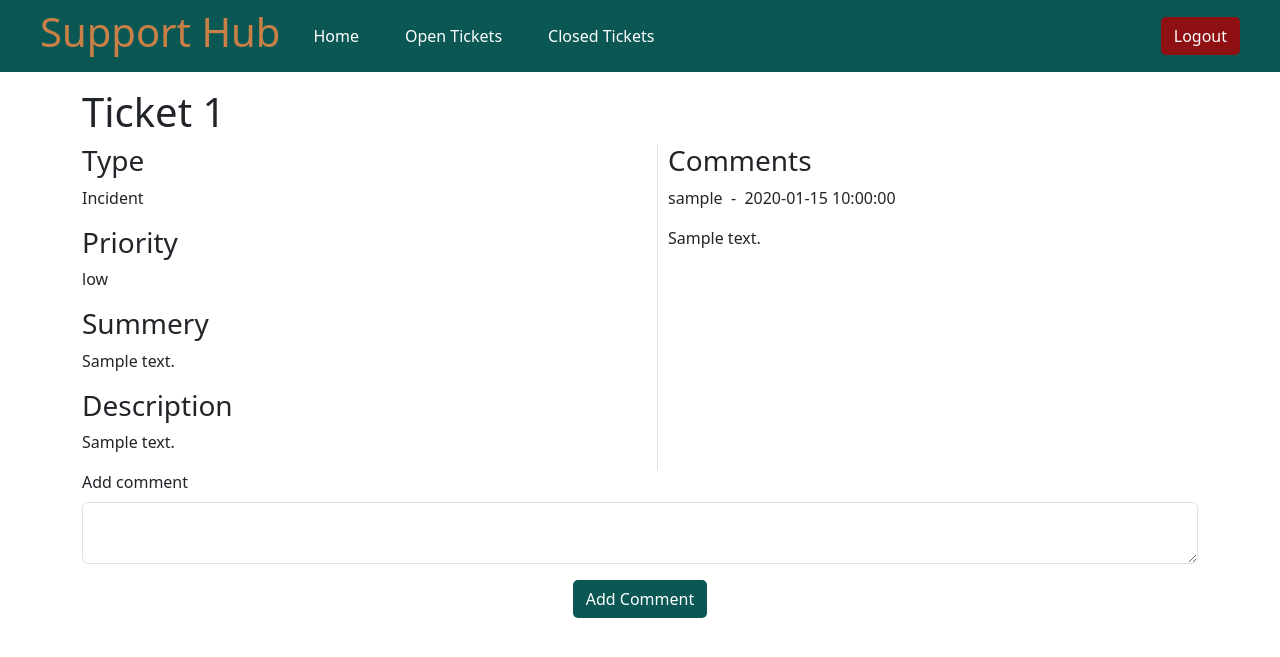
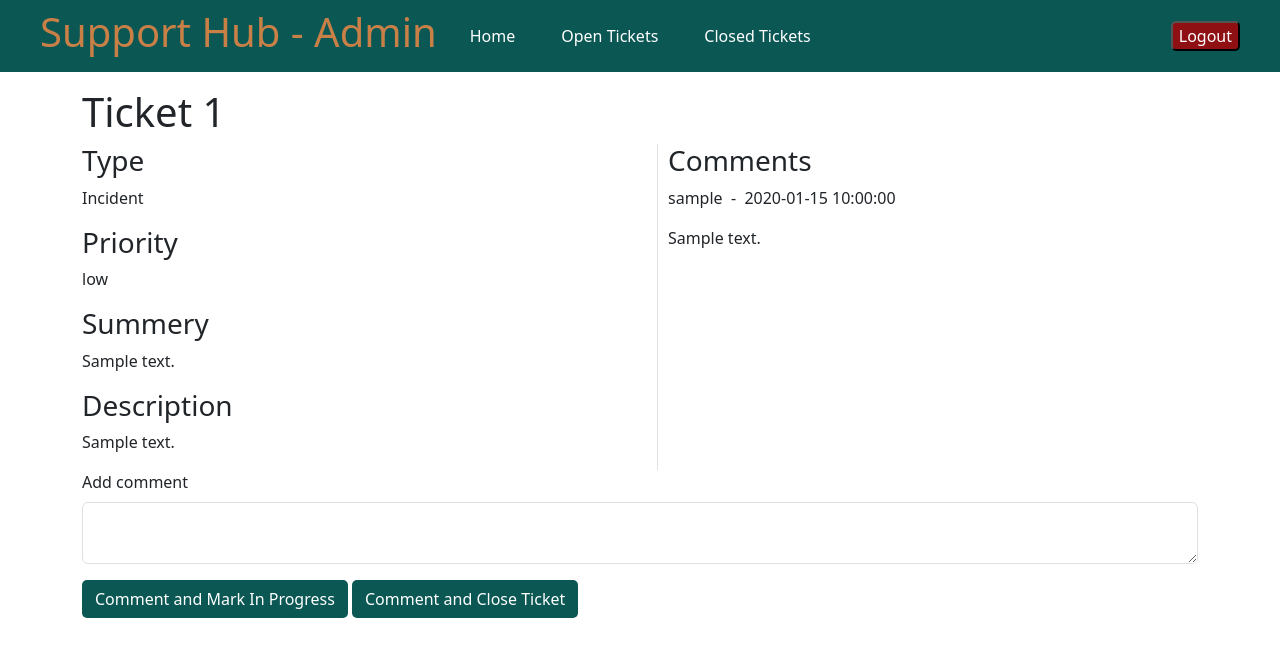
Before and after one commit to Ra-Wh/fictional-umbrella, a Flask app: page /view/1 in a window 1280 px wide. Shown: the top 657 px of the page. Run offline with Flask 3, Linux system fonts and the light colour scheme; a user stored in the database is signed in; tables that the repository leaves empty hold one stand-in row (values such as "Sample post").

Commit message:
admin view page buttons

```diff
--- a/app/routes.py
+++ b/app/routes.py
@@ -107,7 +107,7 @@ def create():
             )
         db.session.add(new_ticket)
         db.session.commit()
-        return render_template('index.html', title='Home', base_template=get_base_template())
+        return redirect(url_for('index'))
     return render_template('create.html', title="create ticket", form=form, base_template=get_base_template())
 
 @app.route('/view', defaults={'ticket_id': None}, methods=['GET', 'POST'])
@@ -120,11 +120,13 @@ def view(ticket_id):
     ).first()
     form=AddCommentForm()
     if form.validate_on_submit():
+        action = request.form.get('action')
         new_comment = ticket_comments(
             ticket_id=ticket_id,
             user_account_id=current_user.user_account_id,
             comment_details=form.comment.data
         )
+        ticket.status=action
         db.session.add(new_comment)
         db.session.commit()
     comments = ticket_comments.query.filter_by(
--- a/app/templates/adminbase.html
+++ b/app/templates/adminbase.html
@@ -18,8 +18,17 @@
     </head>
     <body>
         <nav class="navbar navbar-expand-lg navbar-light navbar-bg">
-            <div>
+            <div style="display: flex; justify-content: space-between; align-items: top; gap: 20px">
                 <h1 class="navbar-heading">Support Hub - Admin</h1>
+                <button class="btn button-navbar" type="button" onclick="window.location.href='{{ url_for('index') }}'">
+                    Home
+                </button>
+                <button class="btn button-navbar" type="button" onclick="window.location.href='{{ url_for('open_tickets') }}'">
+                    Open Tickets
+                </button>
+                <button class="btn button-navbar" type="button" onclick="window.location.href='{{ url_for('closed_tickets') }}'">
+                    Closed Tickets
+                </button>
             </div>
             <div style="display: flex; gap: 20px;">
                 <form action="{{ url_for('logout') }}" method="POST">
--- a/app/templates/create.html
+++ b/app/templates/create.html
@@ -1,4 +1,4 @@
-{% extends "base.html" %}
+{% extends base_template %}
 
 {% block content %}
     <body>
--- a/app/templates/view.html
+++ b/app/templates/view.html
@@ -1,4 +1,4 @@
-{% extends "base.html" %}
+{% extends base_template %}
 
 {% block content %}
     <h1>Ticket {{ ticket.ticket_id }}</h1>
@@ -43,8 +43,19 @@
             {% endfor %}
         </div>
 
-        <div class="d-flex justify-content-center">
-            <button type="submit" class="btn button-primary">Add Comment</button>
-        </div>
+
+        {% if not current_user.is_admin %}
+            <button type="submit" class="btn button-primary" name="action" value="open">Add Comment</button>
+        {% endif %}
+
+        {% if current_user.is_admin %}
+            <button type="submit" class="btn button-primary" name="action" value="in_progress">
+                Comment and Mark In Progress
+            </button>
+
+            <button type="submit" class="btn button-primary" name="action" value="closed">
+                Comment and Close Ticket
+            </button>
+        {% endif %}
 
 {% endblock %}
```
Also changed, not shown: app.db.
